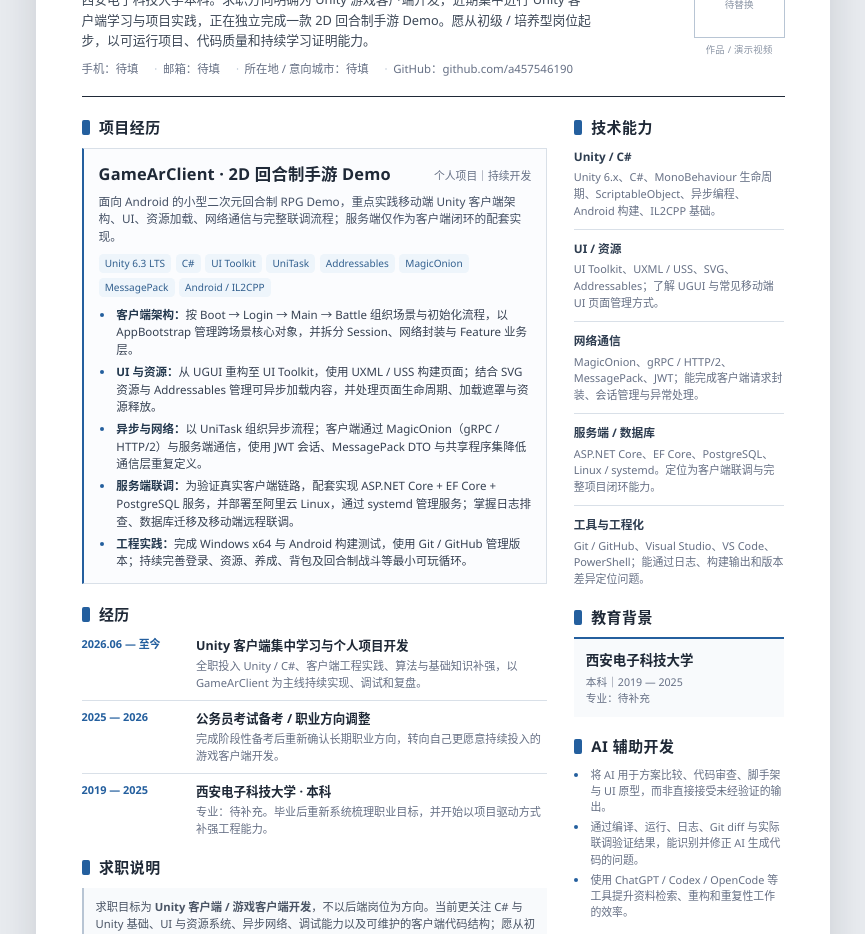
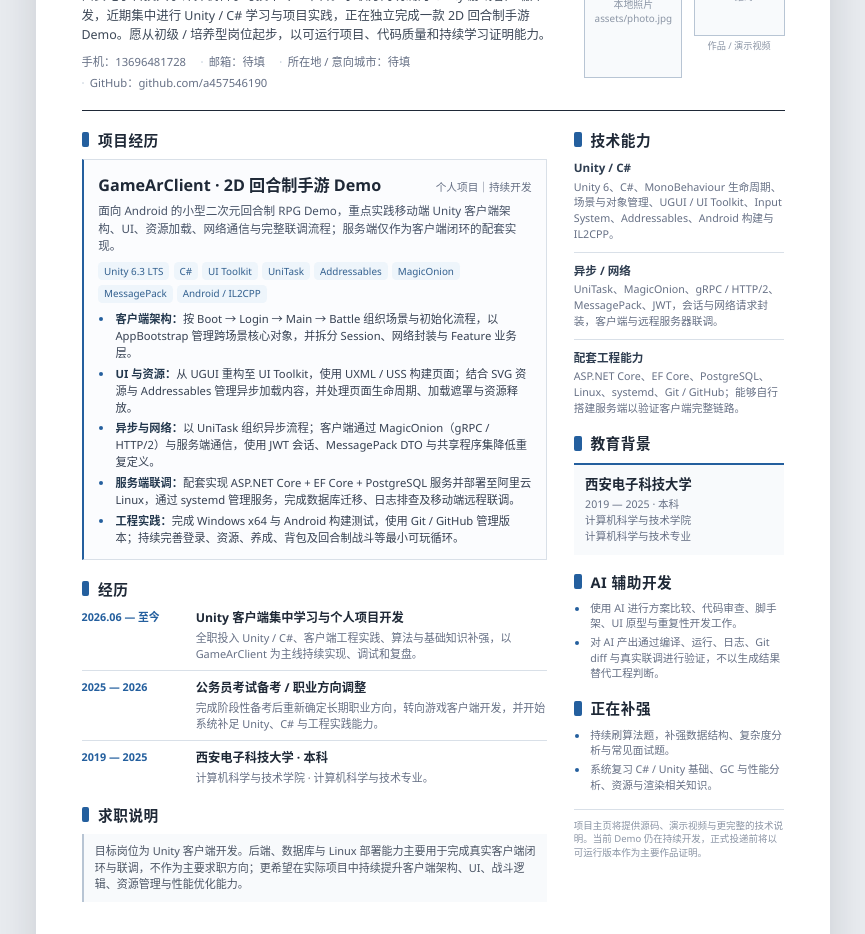
Before and after one commit to a457546190/resume, a plain HTML site: page index.html in a window 1280 px wide. Shown: the part 149-1083 px from the top of the page, without its empty margins (207-1072 px from the left). Drawn offline with Linux system fonts and the light colour scheme.

Commit message:
Update resume details and local photo layout

```diff
--- a/index.html
+++ b/index.html
@@ -4,7 +4,7 @@
   <meta charset="utf-8" />
   <meta name="viewport" content="width=device-width, initial-scale=1" />
   <meta name="description" content="Unity 客户端开发一页 A4 简历" />
-  <title>Unity 客户端开发 · 一页简历</title>
+  <title>易港豪 · Unity 客户端开发</title>
   <style>
     :root {
       --ink: #1f2937;
@@ -19,126 +19,160 @@
     }
 
     * { box-sizing: border-box; }
+    html, body { margin: 0; padding: 0; color: var(--ink); }
 
-    html, body {
-      margin: 0;
-      padding: 0;
-      color: var(--ink);
+    body {
+      min-width: 210mm;
+      padding: 14mm 0;
+      background: var(--desk);
       font-family: "Segoe UI", "PingFang SC", "Microsoft YaHei", "Noto Sans CJK SC", Arial, sans-serif;
+      font-size: 9.25pt;
+      line-height: 1.5;
       -webkit-font-smoothing: antialiased;
       text-rendering: optimizeLegibility;
     }
 
-    body {
-      min-width: 210mm;
-      background: var(--desk);
-      padding: 14mm 0;
-      font-size: 9.35pt;
-      line-height: 1.52;
-    }
-
-    a {
-      color: inherit;
-      text-decoration: none;
-    }
+    a { color: inherit; text-decoration: none; }
 
     .sheet {
       width: 210mm;
       height: 297mm;
       margin: 0 auto;
-      padding: 11.5mm 12mm 10.5mm;
+      padding: 11mm 12mm 10mm;
+      overflow: hidden;
       background: var(--paper);
-      box-shadow: 0 10px 36px rgba(20, 31, 45, 0.14);
-      overflow: hidden;
+      box-shadow: 0 10px 36px rgba(20, 31, 45, .14);
     }
 
     .header {
       display: grid;
-      grid-template-columns: 1fr auto;
-      gap: 8mm;
+      grid-template-columns: minmax(0, 1fr) auto;
+      gap: 6mm;
       align-items: start;
-      padding-bottom: 5mm;
+      padding-bottom: 4.8mm;
       border-bottom: 1.5px solid var(--ink);
     }
 
     .identity {
       display: flex;
       align-items: baseline;
-      gap: 5mm;
-      margin-bottom: 2.2mm;
+      gap: 4.5mm;
+      margin-bottom: 2mm;
     }
 
     .name {
       margin: 0;
       font-size: 24pt;
       line-height: 1;
-      letter-spacing: 0.06em;
+      letter-spacing: .06em;
       font-weight: 760;
     }
 
     .role {
       color: var(--accent);
-      font-size: 11.2pt;
-      font-weight: 700;
-      letter-spacing: 0.03em;
+      font-size: 11.1pt;
+      font-weight: 720;
+      letter-spacing: .025em;
     }
 
     .summary {
-      max-width: 135mm;
-      margin: 0 0 2.6mm;
+      max-width: 126mm;
+      margin: 0 0 2.4mm;
       color: #3d4857;
-      font-size: 9.6pt;
-      line-height: 1.58;
+      font-size: 9.35pt;
+      line-height: 1.56;
     }
 
     .contact {
       display: flex;
       flex-wrap: wrap;
-      gap: 1.2mm 4.2mm;
+      gap: 1.1mm 3.8mm;
       color: var(--muted);
-      font-size: 8.55pt;
+      font-size: 8.45pt;
     }
 
     .contact span::before {
       content: "·";
-      margin-right: 1.5mm;
+      margin-right: 1.4mm;
       color: var(--line-strong);
     }
 
     .contact span:first-child::before { display: none; }
 
+    .visuals {
+      display: grid;
+      grid-template-columns: 26mm 24mm;
+      gap: 3mm;
+      align-items: start;
+    }
+
+    .portrait,
+    .qr {
+      position: relative;
+      overflow: hidden;
+      border: 1px solid var(--line-strong);
+      background: #f8fafc;
+      color: var(--soft);
+      text-align: center;
+    }
+
+    .portrait {
+      width: 26mm;
+      height: 35mm;
+      display: grid;
+      place-items: center;
+      font-size: 7.4pt;
+    }
+
+    .portrait img,
+    .qr img {
+      width: 100%;
+      height: 100%;
+      display: block;
+      object-fit: cover;
+    }
+
+    .portrait img[hidden],
+    .qr img[hidden] { display: none; }
+
+    .photo-fallback,
+    .qr-fallback {
+      position: absolute;
+      inset: 0;
+      display: grid;
+      place-items: center;
+      padding: 2mm;
+      line-height: 1.35;
+    }
+
+    .qr-wrap { width: 24mm; }
     .qr {
       width: 24mm;
       height: 24mm;
-      border: 1px solid var(--line-strong);
-      display: grid;
-      place-items: center;
-      text-align: center;
-      color: var(--soft);
-      font-size: 7.2pt;
-      line-height: 1.35;
-      padding: 2mm;
+      font-size: 7pt;
     }
 
+    .qr img { object-fit: contain; }
+
     .qr-caption {
-      margin-top: 1.2mm;
+      margin-top: 1.1mm;
       color: var(--soft);
       text-align: center;
-      font-size: 7pt;
-      letter-spacing: 0.03em;
+      font-size: 6.9pt;
+      line-height: 1.35;
     }
 
     .body-grid {
       display: grid;
-      grid-template-columns: minmax(0, 2.1fr) minmax(0, 0.95fr);
+      grid-template-columns: minmax(0, 2.1fr) minmax(0, .95fr);
       gap: 7mm;
-      padding-top: 5mm;
+      padding-top: 4.8mm;
     }
 
     .main, .side { min-width: 0; }
 
     .section {
-      margin-bottom: 5.1mm;
+      margin-bottom: 4.8mm;
       break-inside: avoid;
     }
 
@@ -147,25 +181,25 @@
     .section-title {
       display: flex;
       align-items: center;
-      gap: 2.4mm;
-      margin: 0 0 2.4mm;
+      gap: 2.3mm;
+      margin: 0 0 2.2mm;
       color: var(--ink);
-      font-size: 11.2pt;
+      font-size: 11pt;
       font-weight: 760;
-      letter-spacing: 0.035em;
+      letter-spacing: .035em;
     }
 
     .section-title::before {
       content: "";
-      width: 2.2mm;
-      height: 4mm;
-      border-radius: 0.5mm;
+      width: 2.1mm;
+      height: 3.9mm;
+      border-radius: .5mm;
       background: var(--accent);
       flex: 0 0 auto;
     }
 
     .project {
-      padding: 3.5mm 4mm 3.4mm;
+      padding: 3.4mm 3.9mm 3.2mm;
       border: 1px solid var(--line);
       border-left: 2.2px solid var(--accent);
       background: #fbfcfe;
@@ -176,61 +210,52 @@
       justify-content: space-between;
       gap: 4mm;
       align-items: baseline;
-      margin-bottom: 1.5mm;
+      margin-bottom: 1.4mm;
     }
 
     .project-name {
       margin: 0;
-      font-size: 12.3pt;
+      font-size: 12.1pt;
       font-weight: 760;
-      letter-spacing: 0.01em;
     }
 
     .project-meta {
       color: var(--muted);
-      font-size: 8.1pt;
+      font-size: 8pt;
       white-space: nowrap;
     }
 
     .project-intro {
-      margin: 0 0 2.2mm;
+      margin: 0 0 2mm;
       color: #465266;
-      font-size: 8.8pt;
+      font-size: 8.7pt;
     }
 
     .stack {
       display: flex;
       flex-wrap: wrap;
-      gap: 1.2mm;
-      margin-bottom: 2.4mm;
+      gap: 1.15mm;
+      margin-bottom: 2.2mm;
     }
 
     .tag {
-      padding: 0.5mm 1.6mm;
+      padding: .45mm 1.55mm;
       border-radius: 1.2mm;
       background: var(--accent-soft);
       color: #315f8e;
-      font-size: 7.55pt;
+      font-size: 7.4pt;
       line-height: 1.5;
     }
 
-    ul {
-      margin: 0;
-      padding-left: 4.3mm;
-    }
-
-    li {
-      margin: 0 0 1.15mm;
-      padding-left: 0.4mm;
-    }
-
+    ul { margin: 0; padding-left: 4.2mm; }
+    li { margin: 0 0 1.05mm; padding-left: .35mm; }
     li:last-child { margin-bottom: 0; }
     li::marker { color: var(--accent); }
 
     .project ul {
       color: #364152;
-      font-size: 8.65pt;
-      line-height: 1.53;
+      font-size: 8.45pt;
+      line-height: 1.5;
     }
 
     .project strong { color: #23384e; }
@@ -238,50 +263,48 @@
     .experience-item {
       display: grid;
       grid-template-columns: 27mm 1fr;
-      gap: 3.3mm;
-      padding: 2.3mm 0;
+      gap: 3.2mm;
+      padding: 2.15mm 0;
       border-bottom: 1px solid var(--line);
     }
 
-    .experience-item:first-of-type { padding-top: 0.4mm; }
+    .experience-item:first-of-type { padding-top: .3mm; }
     .experience-item:last-child { border-bottom: 0; padding-bottom: 0; }
 
     .time {
       color: var(--accent);
-      font-size: 8.2pt;
+      font-size: 8.1pt;
       font-weight: 700;
       white-space: nowrap;
     }
 
     .exp-title {
-      margin: 0 0 0.7mm;
-      font-size: 9.4pt;
+      margin: 0 0 .6mm;
+      font-size: 9.2pt;
       font-weight: 720;
     }
 
     .exp-copy {
       margin: 0;
       color: var(--muted);
-      font-size: 8.35pt;
-      line-height: 1.48;
+      font-size: 8.2pt;
+      line-height: 1.46;
     }
 
     .compact-note {
-      padding: 2.6mm 3.2mm;
+      padding: 2.5mm 3mm;
       border-left: 2px solid var(--line-strong);
       background: #f8fafc;
       color: #4b5565;
-      font-size: 8.45pt;
-      line-height: 1.55;
+      font-size: 8.25pt;
+      line-height: 1.5;
     }
 
-    .side .section {
-      margin-bottom: 4.8mm;
-    }
+    .side .section { margin-bottom: 4.2mm; }
 
     .skill-group {
-      padding-bottom: 2.6mm;
-      margin-bottom: 2.6mm;
+      padding-bottom: 2.35mm;
+      margin-bottom: 2.35mm;
       border-bottom: 1px solid var(--line);
     }
 
@@ -292,83 +315,63 @@
     }
 
     .skill-label {
-      margin: 0 0 1mm;
+      margin: 0 0 .8mm;
       color: #2e3d50;
-      font-size: 8.8pt;
+      font-size: 8.7pt;
       font-weight: 760;
     }
 
     .skill-copy {
       margin: 0;
       color: var(--muted);
-      font-size: 8.2pt;
-      line-height: 1.52;
+      font-size: 8.05pt;
+      line-height: 1.48;
     }
 
     .education {
-      padding: 2.8mm 3.2mm;
+      padding: 2.6mm 3mm;
       background: #f8fafc;
       border-top: 2px solid var(--accent);
     }
 
     .school {
-      margin: 0 0 0.8mm;
-      font-size: 10.1pt;
+      margin: 0 0 .7mm;
+      font-size: 10pt;
       font-weight: 760;
     }
 
     .edu-meta {
       color: var(--muted);
-      font-size: 8pt;
-      line-height: 1.55;
+      font-size: 7.95pt;
+      line-height: 1.5;
     }
 
     .bullet-mini {
       margin: 0;
       padding-left: 4mm;
       color: var(--muted);
-      font-size: 8.15pt;
-      line-height: 1.48;
-    }
-
-    .bullet-mini li { margin-bottom: 1.1mm; }
-
-    .footer-note {
-      margin-top: 3.2mm;
-      padding-top: 2.6mm;
-      border-top: 1px solid var(--line);
-      color: var(--soft);
-      font-size: 7.3pt;
+      font-size: 8pt;
       line-height: 1.45;
     }
 
-    @page {
-      size: A4;
-      margin: 0;
+    .bullet-mini li { margin-bottom: .9mm; }
+
+    .footer-note {
+      margin-top: 3mm;
+      padding-top: 2.4mm;
+      border-top: 1px solid var(--line);
+      color: var(--soft);
+      font-size: 7.15pt;
+      line-height: 1.42;
     }
 
+    @page { size: A4; margin: 0; }
+
     @media print {
-      html, body {
-        width: 210mm;
-        height: 297mm;
-        background: #fff;
-      }
-
-      body {
-        min-width: 0;
-        padding: 0;
-      }
-
-      .sheet {
-        margin: 0;
-        box-shadow: none;
-        page-break-after: avoid;
-      }
-
-      * {
-        -webkit-print-color-adjust: exact;
-        print-color-adjust: exact;
-      }
+      html, body { width: 210mm; height: 297mm; background: #fff; }
+      body { min-width: 0; padding: 0; }
+      .sheet { margin: 0; box-shadow: none; page-break-after: avoid; }
+      * { -webkit-print-color-adjust: exact; print-color-adjust: exact; }
     }
   </style>
 </head>
@@ -377,22 +380,32 @@
     <header class="header">
       <div>
         <div class="identity">
-          <h1 class="name">姓名待填</h1>
+          <h1 class="name">易港豪</h1>
           <div class="role">Unity 客户端开发</div>
         </div>
         <p class="summary">
-          西安电子科技大学本科。求职方向明确为 Unity 游戏客户端开发，近期集中进行 Unity 客户端学习与项目实践，正在独立完成一款 2D 回合制手游 Demo。愿从初级 / 培养型岗位起步，以可运行项目、代码质量和持续学习证明能力。
+          西安电子科技大学计算机科学与技术专业本科。求职方向明确为 Unity 游戏客户端开发，近期集中进行 Unity / C# 学习与项目实践，正在独立完成一款 2D 回合制手游 Demo。愿从初级 / 培养型岗位起步，以可运行项目、代码质量和持续学习证明能力。
         </p>
         <div class="contact">
-          <span>手机：待填</span>
+          <span>手机：13696481728</span>
           <span>邮箱：待填</span>
           <span>所在地 / 意向城市：待填</span>
           <span>GitHub：github.com/a457546190</span>
         </div>
       </div>
-      <div>
-        <div class="qr">项目主页<br />二维码<br />待替换</div>
-        <div class="qr-caption">作品 / 演示视频</div>
+
+      <div class="visuals">
+        <div class="portrait">
+          <img src="assets/photo.jpg" alt="个人照片" onerror="this.style.display='none'" />
+          <div class="photo-fallback">本地照片<br />assets/photo.jpg</div>
+        </div>
+        <div class="qr-wrap">
+          <div class="qr">
+            <img src="assets/project-qr.png" alt="项目主页二维码" onerror="this.style.display='none'" />
+            <div class="qr-fallback">项目主页<br />二维码</div>
+          </div>
+          <div class="qr-caption">作品 / 演示视频</div>
+        </div>
       </div>
     </header>
 
@@ -420,9 +433,9 @@
             </div>
             <ul>
               <li><strong>客户端架构：</strong>按 Boot → Login → Main → Battle 组织场景与初始化流程，以 AppBootstrap 管理跨场景核心对象，并拆分 Session、网络封装与 Feature 业务层。</li>
-              <li><strong>UI 与资源：</strong>从 UGUI 重构至 UI Toolkit，使用 UXML / USS 构建页面；结合 SVG 资源与 Addressables 管理可异步加载内容，并处理页面生命周期、加载遮罩与资源释放。</li>
-              <li><strong>异步与网络：</strong>以 UniTask 组织异步流程；客户端通过 MagicOnion（gRPC / HTTP/2）与服务端通信，使用 JWT 会话、MessagePack DTO 与共享程序集降低通信层重复定义。</li>
-              <li><strong>服务端联调：</strong>为验证真实客户端链路，配套实现 ASP.NET Core + EF Core + PostgreSQL 服务，并部署至阿里云 Linux，通过 systemd 管理服务；掌握日志排查、数据库迁移及移动端远程联调。</li>
+              <li><strong>UI 与资源：</strong>从 UGUI 重构至 UI Toolkit，使用 UXML / USS 构建页面；结合 SVG 资源与 Addressables 管理异步加载内容，并处理页面生命周期、加载遮罩与资源释放。</li>
+              <li><strong>异步与网络：</strong>以 UniTask 组织异步流程；客户端通过 MagicOnion（gRPC / HTTP/2）与服务端通信，使用 JWT 会话、MessagePack DTO 与共享程序集降低重复定义。</li>
+              <li><strong>服务端联调：</strong>配套实现 ASP.NET Core + EF Core + PostgreSQL 服务并部署至阿里云 Linux，通过 systemd 管理服务，完成数据库迁移、日志排查及移动端远程联调。</li>
               <li><strong>工程实践：</strong>完成 Windows x64 与 Android 构建测试，使用 Git / GitHub 管理版本；持续完善登录、资源、养成、背包及回合制战斗等最小可玩循环。</li>
             </ul>
           </article>
@@ -441,14 +454,14 @@
             <div class="time">2025 — 2026</div>
             <div>
               <h3 class="exp-title">公务员考试备考 / 职业方向调整</h3>
-              <p class="exp-copy">完成阶段性备考后重新确认长期职业方向，转向自己更愿意持续投入的游戏客户端开发。</p>
+              <p class="exp-copy">完成阶段性备考后重新确定长期职业方向，转向游戏客户端开发，并开始系统补足 Unity、C# 与工程实践能力。</p>
             </div>
           </div>
           <div class="experience-item">
             <div class="time">2019 — 2025</div>
             <div>
               <h3 class="exp-title">西安电子科技大学 · 本科</h3>
-              <p class="exp-copy">专业：待补充。毕业后重新系统梳理职业目标，并开始以项目驱动方式补强工程能力。</p>
+              <p class="exp-copy">计算机科学与技术学院 · 计算机科学与技术专业。</p>
             </div>
           </div>
         </div>
@@ -456,7 +469,7 @@
         <div class="section">
           <h2 class="section-title">求职说明</h2>
           <div class="compact-note">
-            求职目标为 <strong>Unity 客户端 / 游戏客户端开发</strong>，不以后端岗位为方向。当前更关注 C# 与 Unity 基础、UI 与资源系统、异步网络、调试能力以及可维护的客户端代码结构；愿从初级、助理或培养型岗位开始，通过真实开发任务快速成长。
+            目标岗位为 Unity 客户端开发。后端、数据库与 Linux 部署能力主要用于完成真实客户端闭环与联调，不作为主要求职方向；更希望在实际项目中持续提升客户端架构、UI、战斗逻辑、资源管理与性能优化能力。
           </div>
         </div>
       </section>
@@ -466,23 +479,15 @@
           <h2 class="section-title">技术能力</h2>
           <div class="skill-group">
             <h3 class="skill-label">Unity / C#</h3>
-            <p class="skill-copy">Unity 6.x、C#、MonoBehaviour 生命周期、ScriptableObject、异步编程、Android 构建、IL2CPP 基础。</p>
+            <p class="skill-copy">Unity 6、C#、MonoBehaviour 生命周期、场景与对象管理、UGUI / UI Toolkit、Input System、Addressables、Android 构建与 IL2CPP。</p>
           </div>
           <div class="skill-group">
-            <h3 class="skill-label">UI / 资源</h3>
-            <p class="skill-copy">UI Toolkit、UXML / USS、SVG、Addressables；了解 UGUI 与常见移动端 UI 页面管理方式。</p>
+            <h3 class="skill-label">异步 / 网络</h3>
+            <p class="skill-copy">UniTask、MagicOnion、gRPC / HTTP/2、MessagePack、JWT，会话与网络请求封装，客户端与远程服务器联调。</p>
           </div>
           <div class="skill-group">
-            <h3 class="skill-label">网络通信</h3>
-            <p class="skill-copy">MagicOnion、gRPC / HTTP/2、MessagePack、JWT；能完成客户端请求封装、会话管理与异常处理。</p>
-          </div>
-          <div class="skill-group">
-            <h3 class="skill-label">服务端 / 数据库</h3>
-            <p class="skill-copy">ASP.NET Core、EF Core、PostgreSQL、Linux / systemd。定位为客户端联调与完整项目闭环能力。</p>
-          </div>
-          <div class="skill-group">
-            <h3 class="skill-label">工具与工程化</h3>
-            <p class="skill-copy">Git / GitHub、Visual Studio、VS Code、PowerShell；能通过日志、构建输出和版本差异定位问题。</p>
+            <h3 class="skill-label">配套工程能力</h3>
+            <p class="skill-copy">ASP.NET Core、EF Core、PostgreSQL、Linux、systemd、Git / GitHub；能够自行搭建服务端以验证客户端完整链路。</p>
           </div>
         </div>
 
@@ -490,31 +495,32 @@
           <h2 class="section-title">教育背景</h2>
           <div class="education">
             <h3 class="school">西安电子科技大学</h3>
-            <div class="edu-meta">本科｜2019 — 2025<br />专业：待补充</div>
+            <div class="edu-meta">
+              2019 — 2025 · 本科<br />
+              计算机科学与技术学院<br />
+              计算机科学与技术专业
+            </div>
           </div>
         </div>
 
         <div class="section">
           <h2 class="section-title">AI 辅助开发</h2>
           <ul class="bullet-mini">
-            <li>将 AI 用于方案比较、代码审查、脚手架与 UI 原型，而非直接接受未经验证的输出。</li>
-            <li>通过编译、运行、日志、Git diff 与实际联调验证结果，能识别并修正 AI 生成代码的问题。</li>
-            <li>使用 ChatGPT / Codex / OpenCode 等工具提升资料检索、重构和重复性工作的效率。</li>
+            <li>使用 AI 进行方案比较、代码审查、脚手架、UI 原型与重复性开发工作。</li>
+            <li>对 AI 产出通过编译、运行、日志、Git diff 与真实联调进行验证，不以生成结果替代工程判断。</li>
           </ul>
         </div>
 
         <div class="section">
           <h2 class="section-title">正在补强</h2>
           <ul class="bullet-mini">
-            <li>C# / .NET 与 Unity 常见面试基础</li>
-            <li>数据结构与算法题</li>
-            <li>回合制战斗系统与养成系统完整度</li>
-            <li>项目演示视频与公开作品页</li>
+            <li>持续刷算法题，补强数据结构、复杂度分析与常见面试题。</li>
+            <li>系统复习 C# / Unity 基础、GC 与性能分析、资源与渲染相关知识。</li>
           </ul>
         </div>
 
         <div class="footer-note">
-          此简历按 A4 单页设计。浏览器打印时选择 A4、缩放 100%、边距“无”，并开启“背景图形”可获得最接近设计稿的 PDF。
+          项目主页将提供源码、演示视频与更完整的技术说明。当前 Demo 仍在持续开发，正式投递前将以可运行版本作为主要作品证明。
         </div>
       </aside>
     </div>
```
